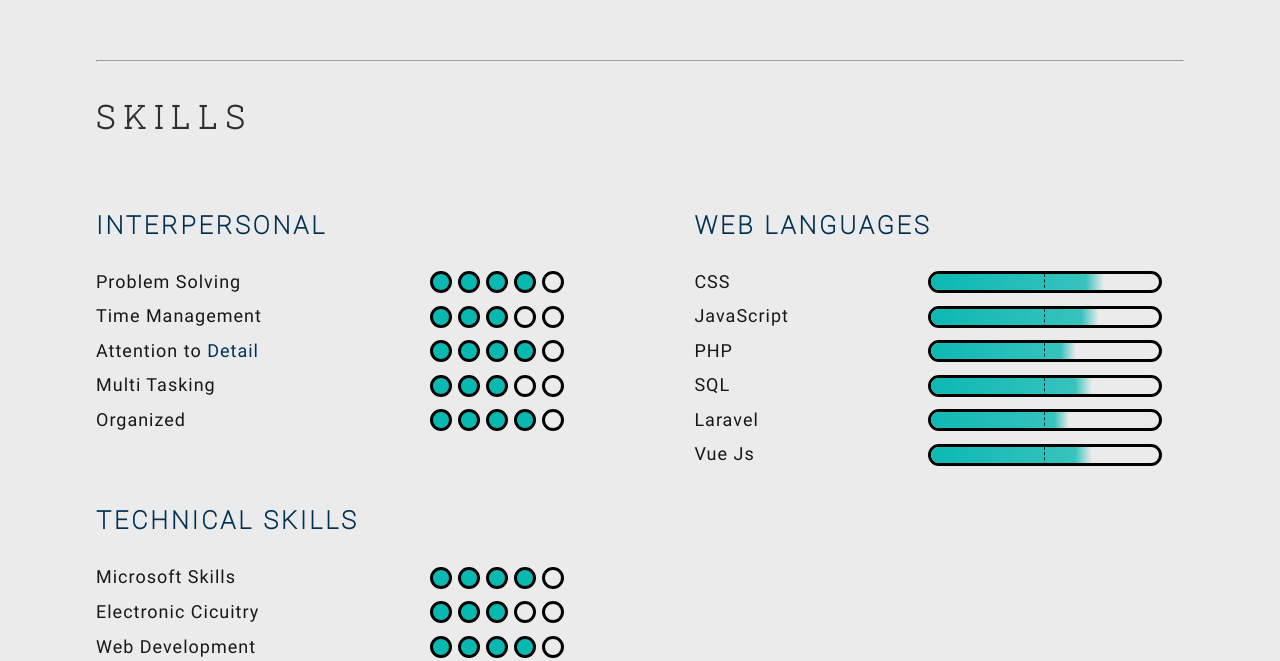
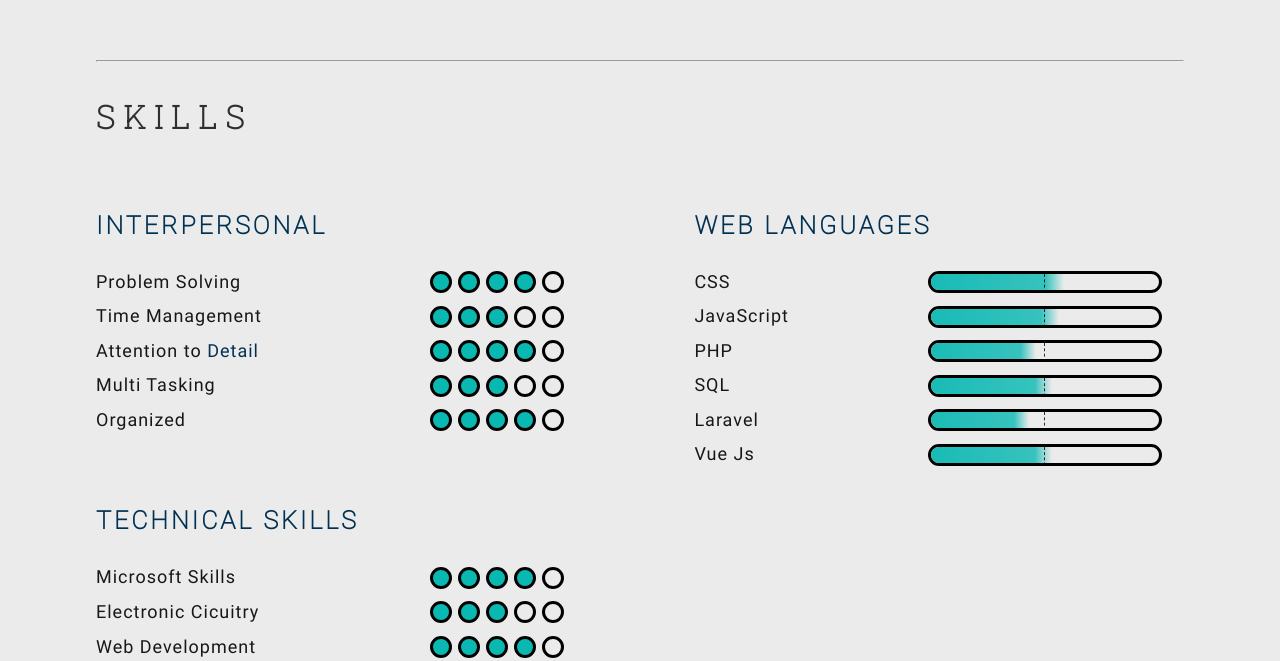
Before and after one commit to jvincebasto/my-vue-portfolio, a Vue app: page / in a window 1280 px wide. Shown: the part 1789-2450 px from the top of the page. Built offline with nearby package versions, Linux system fonts and the light colour scheme; a web font is replaced by a local one.

Commit message:
test progress bar margin-left

```diff
--- a/src/components/Btn-Primary.vue
+++ b/src/components/Btn-Primary.vue
@@ -5,6 +5,7 @@
     </a>
   </template>
   <template v-else>
+    <!-- <input type="submit" class="btn btn--primary" :value="Button Name"/> -->
     <div type="submit" class="btn btn--primary">
       <slot name="title">Primary Button Submit</slot>
     </div>
@@ -50,10 +51,6 @@ export default {
       0.2rem 0.3rem 0.3rem rgba(abs.$vars-c-black, 0.5);
 
     position: relative;
-
-    display: flex;
-    justify-content: center;
-    align-items: center;
 
     @include abs.fns-respond(sptab) {
       border-color: abs.$vars-c-lightblue;
--- a/src/components/Btn-Secondary.vue
+++ b/src/components/Btn-Secondary.vue
@@ -48,10 +48,6 @@ export default {
     padding: 0.6rem 3rem;
 
     position: relative;
-
-    display: flex;
-    justify-content: center;
-    align-items: center;
 
     @include abs.fns-respond(sptab) {
       color: abs.$vars-c-darkblue;
--- a/src/components/Progress-Bar.vue
+++ b/src/components/Progress-Bar.vue
@@ -28,7 +28,7 @@
 
   & div {
     height: 120%;
-    margin-left: -1rem;
+    margin-left: -5rem;
     background-image: linear-gradient(
       to right,
       abs.$vars-c-lightblue,
```
